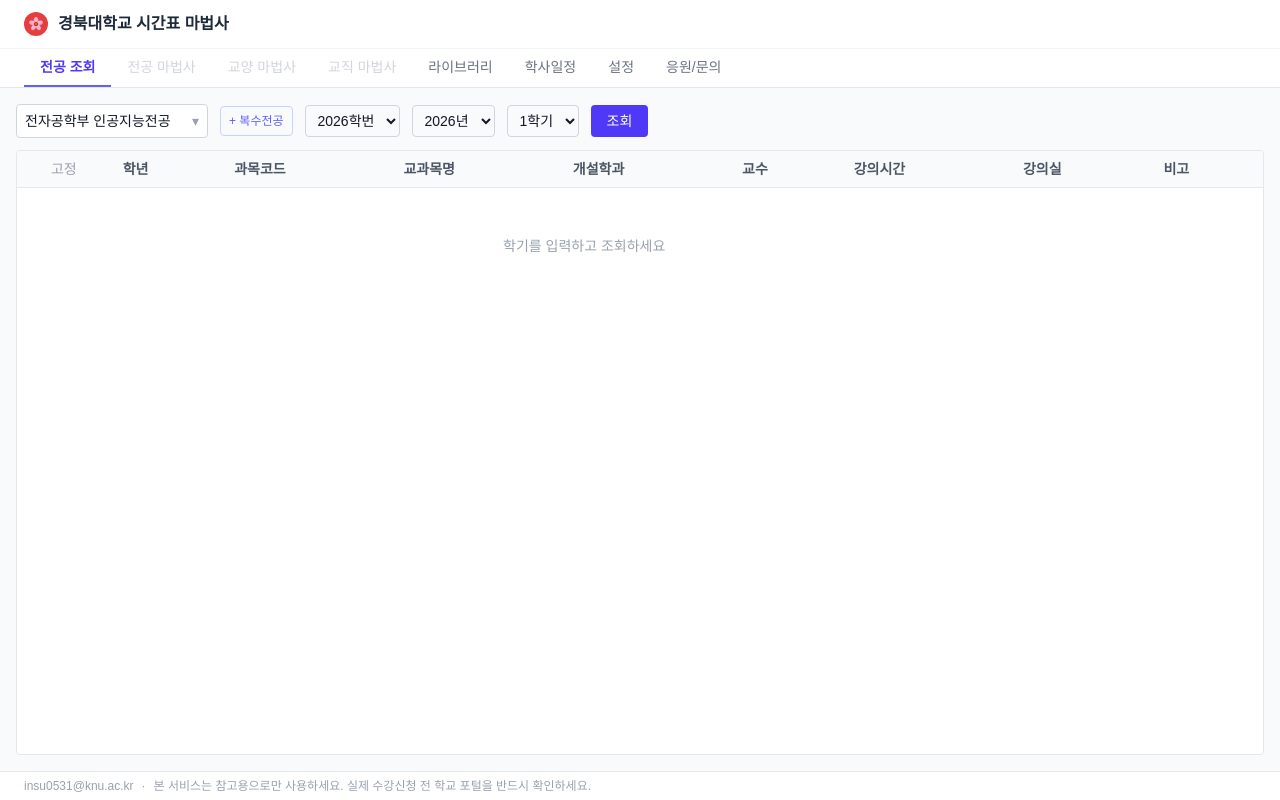
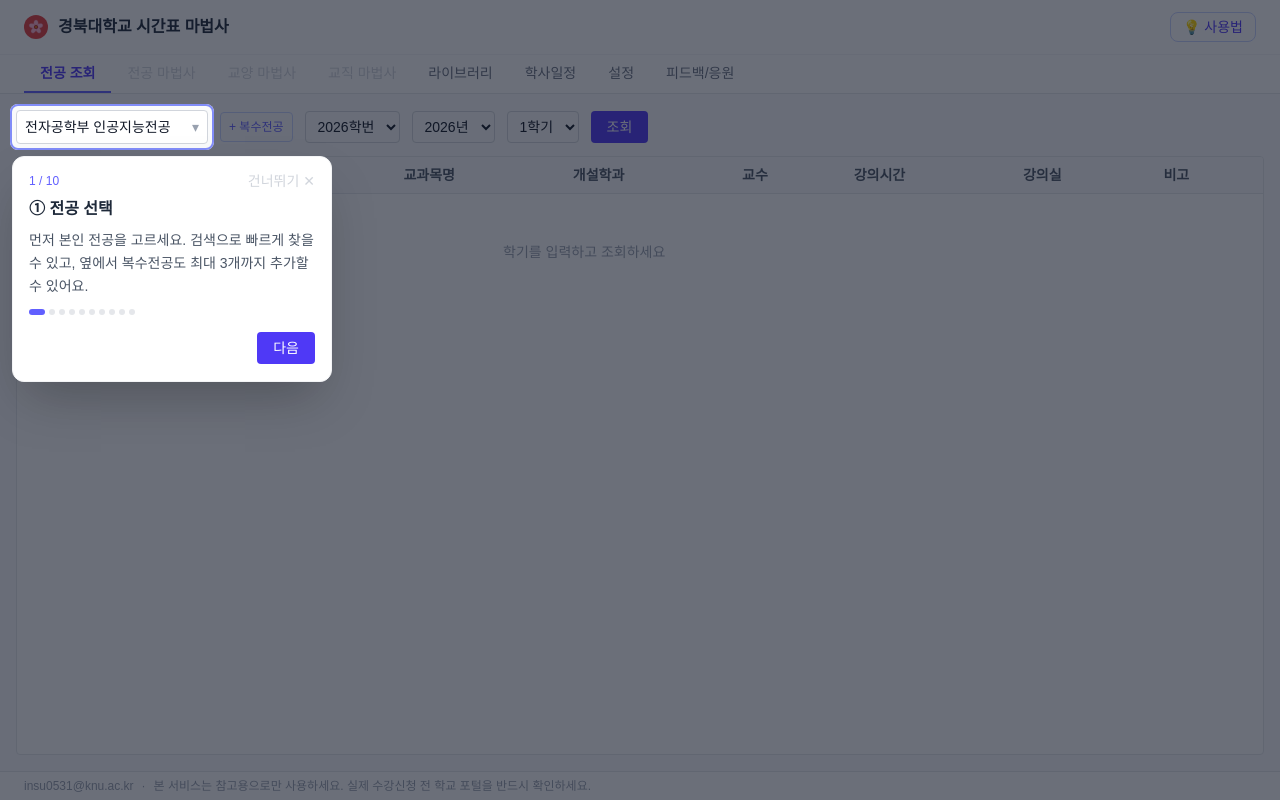
Before and after one commit to Insu0531/AI-major-tracker, a Next.js app in the folder web/: page / in a window 1280 px wide. Built offline with nearby package versions, Linux system fonts and the light colour scheme.

Commit message:
도움말 추가

```diff
--- a/web/app/page.tsx
+++ b/web/app/page.tsx
@@ -10,6 +10,60 @@
 import FeedbackTab from "@/components/FeedbackTab";
 import LibraryTab from "@/components/LibraryTab";
 import AcademicCalendarTab from "@/components/AcademicCalendarTab";
+import GuideTour, { TourStep } from "@/components/GuideTour";
+
+const TOUR_STEPS: TourStep[] = [
+  {
+    selector: '[data-tour="major"]',
+    title: "① 전공 선택",
+    body: "먼저 본인 전공을 고르세요. 검색으로 빠르게 찾을 수 있고, 옆에서 복수전공도 최대 3개까지 추가할 수 있어요.",
+  },
+  {
+    selector: '[data-tour="entry"]',
+    title: "② 학번 · 학기",
+    body: "입학 학번과 조회할 학기를 선택하세요. 학번에 맞는 이수체계가 자동으로 적용됩니다.",
+  },
+  {
+    selector: '[data-tour="fetch"]',
+    title: "③ 조회",
+    body: "조회를 누르면 해당 학기에 개설된 모든 분반이 아래 표에 나타납니다.",
+  },
+  {
+    selector: '[data-tour="pin"]',
+    title: "④ 분반 고정 / 제외",
+    body: "표에서 ☆를 누르면 꼭 듣고 싶은 분반을 고정(★)하고, 한 번 더 누르면 제외(✕)할 수 있어요.\n고정한 분반은 시간표에 반드시 포함됩니다.",
+  },
+  {
+    selector: '[data-tour="tab-wizard"]',
+    title: "⑤ 전공 마법사",
+    body: "선택한 과목들로 가능한 모든 시간표 조합을 자동으로 만들어 줍니다. 필터를 이용해 공강 요일·교수·시간대 등으로 원하는 조합만 걸러낼 수 있어요.",
+  },
+  {
+    selector: '[data-tour="tab-gyoyang"]',
+    title: "⑥ 교양 · 교직 마법사",
+    body: "전공 조합을 전공 마법사에서 '★이 시간표로 교양 마법사 시작'으로 고정한 뒤, 남는 시간에 맞춰 교양/교직 과목을 추가로 배치합니다.",
+  },
+  {
+    selector: '[data-tour="tab-library"]',
+    title: "⑦ 라이브러리",
+    body: "완성한 시간표를 저장해 두고 나중에 다시 불러올 수 있어요.",
+  },
+  {
+    selector: '[data-tour="tab-calendar"]',
+    title: "⑧ 학사일정",
+    body: "수강신청·시험·방학 등 학사 일정을 달력으로 한눈에 확인하세요.",
+  },
+  {
+    selector: '[data-tour="tab-feedback"]',
+    title: "⑨ 피드백 · 응원",
+    body: "버그 신고, 원하는 전공 추가 요청, 기능 제안, 응원 메시지를 남길 수 있어요. 여러분의 한 마디가 큰 힘이 됩니다!",
+  },
+  {
+    selector: '[data-tour="help-btn"]',
+    title: "언제든 다시 볼 수 있어요",
+    body: "사용법이 다시 필요하면 오른쪽 위 '💡 사용법' 버튼을 누르세요. 그럼 즐거운 수강신청 되세요! 🎉",
+  },
+];
 
 type Row = {
   grade: string;
@@ -47,11 +101,20 @@
   const [gyoyangDirectConfirm, setGyoyangDirectConfirm] = useState(false);
   const [semWarnConfirm, setSemWarnConfirm] = useState(false);
   const [semWarnSeen, setSemWarnSeen] = useState(false);
+  const [runTour, setRunTour] = useState(false);
 
   useEffect(() => {
     const stored = localStorage.getItem("theme");
     setDarkMode(stored === "dark");
+    // 첫 방문 시 사용법 투어 자동 실행
+    if (!localStorage.getItem("tourSeen")) {
+      setTab("search");
+      setRunTour(true);
+    }
   }, []);
+
+  const startTour = () => { setTab("search"); setRunTour(true); };
+  const closeTour = () => { setRunTour(false); localStorage.setItem("tourSeen", "1"); };
 
   const toggleDark = () => {
     const next = !darkMode;
@@ -401,6 +464,13 @@
           <circle cx="16" cy="16" r="1.1" fill="#ffd700"/>
         </svg>
         <h1 className="text-base font-bold text-gray-800">경북대학교 시간표 마법사</h1>
+        <button
+          data-tour="help-btn"
+          onClick={startTour}
+          className="ml-auto flex items-center gap-1 text-sm text-indigo-600 border border-indigo-200 rounded-lg px-3 py-1 hover:bg-indigo-50 transition-colors shrink-0"
+        >
+          <span>💡</span> 사용법
+        </button>
       </header>
 
       {/* Tabs */}
@@ -413,7 +483,7 @@
           { key: "library", label: "라이브러리" },
           { key: "calendar", label: "학사일정" },
           { key: "settings", label: "설정" },
-          { key: "feedback", label: "응원/문의" },
+          { key: "feedback", label: "피드백/응원" },
         ] as const).map(({ key, label }) => {
           const disabled =
             (key === "wizard" && rows.length === 0) ||
@@ -426,6 +496,7 @@
           return (
             <button
               key={key}
+              data-tour={`tab-${key}`}
               onClick={() => { if (!disabled) setTab(key); }}
               title={disabled ? disabledTitle : undefined}
               className={`px-4 py-2 text-sm border-b-2 transition-colors ${
@@ -451,7 +522,7 @@
           <div className="flex flex-col flex-1 overflow-hidden p-4 gap-3">
             <div className="flex items-center gap-3 flex-wrap" onKeyDown={(e) => { if (e.key === "Enter" && !loading && courses.length > 0) { if (rows.length > 0) { setRefetchConfirm(true); return; } if (SEM_WARN_ACTIVE && !semWarnSeen) { setSemWarnConfirm(true); return; } doFetch(); } }}>
               {/* 전공 드롭다운 (검색 가능) */}
-              <div ref={majorDropRef} className="relative">
+              <div ref={majorDropRef} className="relative" data-tour="major">
                 <button
                   type="button"
                   disabled={loading}
@@ -494,7 +565,7 @@
                                 onClick={() => { setMajorDropOpen(false); setMajorSearch(""); setTab("feedback"); }}
                                 className="text-xs px-3 py-1.5 bg-indigo-50 text-indigo-600 border border-indigo-200 rounded-lg hover:bg-indigo-100 transition-colors"
                               >
-                                응원/문의에서 추가 요청하기 →
+                                피드백/응원에서 추가 요청하기 →
                               </button>
                             </div>
                           );
@@ -599,6 +670,7 @@
 
               {/* 입학연도 드롭다운 */}
               <select
+                data-tour="entry"
                 className="border border-gray-300 rounded px-2 py-1.5 text-sm focus:outline-none focus:ring-1 focus:ring-indigo-400"
                 value={entryYear}
                 onChange={(e) => { setEntryYear(Number(e.target.value)); setRows([]); setStatusText(""); }}
@@ -636,6 +708,7 @@
                 onMouseLeave={() => setShowMajor2Tip(false)}
               >
                 <button
+                  data-tour="fetch"
                   onClick={() => {
                     if (rows.length > 0) { setRefetchConfirm(true); return; }
                     if (SEM_WARN_ACTIVE && !semWarnSeen) { setSemWarnConfirm(true); return; }
@@ -696,7 +769,7 @@
               <table className="text-sm w-full border-collapse min-w-max">
                 <thead className="sticky top-0 bg-gray-50 z-10">
                   <tr>
-                    <th className="px-2 py-2 border-b border-gray-200 text-gray-400 font-medium whitespace-nowrap">고정</th>
+                    <th data-tour="pin" className="px-2 py-2 border-b border-gray-200 text-gray-400 font-medium whitespace-nowrap">고정</th>
                     {COLS.map((c) => (
                       <th
                         key={c.key}
@@ -1274,7 +1347,7 @@
           )}
         </div>
 
-        {/* ── 응원/문의 탭 ── */}
+        {/* ── 피드백/응원 탭 ── */}
         {tab === "feedback" && <FeedbackTab />}
 
         {/* ── 라이브러리 탭 ── */}
@@ -1367,6 +1440,8 @@
       )}
 
 
+      <GuideTour steps={TOUR_STEPS} run={runTour} onClose={closeTour} />
+
       <footer className="border-t border-gray-200 bg-white px-6 py-1.5 text-xs text-gray-400 flex gap-2 shrink-0">
         <span>insu0531@knu.ac.kr</span>
         <span>·</span>
--- a/web/components/FeedbackTab.tsx
+++ b/web/components/FeedbackTab.tsx
@@ -69,7 +69,7 @@
     <div className="flex-1 overflow-auto p-6 flex justify-center">
       <div className="w-full max-w-lg flex flex-col gap-5">
         <div>
-          <h2 className="text-lg font-semibold text-gray-800">응원/문의</h2>
+          <h2 className="text-lg font-semibold text-gray-800">피드백/응원</h2>
           <p className="text-xs text-gray-400 mt-0.5">버그 신고, 기능 제안, 응원 메시지를 보내주세요.</p>
         </div>
 
--- /dev/null
+++ b/web/components/GuideTour.tsx
@@ -0,0 +1,186 @@
+"use client";
+
+import { useState, useEffect, useLayoutEffect, useCallback } from "react";
+
+export type TourStep = {
+  selector: string;   // 강조할 요소 (data-tour 속성 등 CSS 셀렉터)
+  title: string;
+  body: string;
+};
+
+type Rect = { top: number; left: number; width: number; height: number };
+
+const PAD = 6;          // 스포트라이트 여백
+const TIP_W = 320;      // 말풍선 너비
+const GAP = 12;         // 말풍선과 대상 사이 간격
+
+export default function GuideTour({
+  steps,
+  run,
+  onClose,
+}: {
+  steps: TourStep[];
+  run: boolean;
+  onClose: () => void;
+}) {
+  const [idx, setIdx] = useState(0);
+  const [rect, setRect] = useState<Rect | null>(null);
+
+  // 투어를 새로 켤 때마다 첫 단계로
+  useEffect(() => {
+    if (run) setIdx(0);
+  }, [run]);
+
+  const measure = useCallback(() => {
+    const step = steps[idx];
+    if (!step) return;
+    const el = document.querySelector(step.selector) as HTMLElement | null;
+    if (!el) { setRect(null); return; }
+    const r = el.getBoundingClientRect();
+    setRect({ top: r.top, left: r.left, width: r.width, height: r.height });
+  }, [steps, idx]);
+
+  // 단계 변경 시: 레이아웃 안정화 후 측정
+  useLayoutEffect(() => {
+    if (!run) return;
+    let raf2 = 0;
+    const raf1 = requestAnimationFrame(() => { raf2 = requestAnimationFrame(measure); });
+    return () => { cancelAnimationFrame(raf1); cancelAnimationFrame(raf2); };
+  }, [run, idx, measure]);
+
+  // 리사이즈/스크롤 시 재측정
+  useEffect(() => {
+    if (!run) return;
+    const handler = () => measure();
+    window.addEventListener("resize", handler);
+    window.addEventListener("scroll", handler, true);
+    return () => {
+      window.removeEventListener("resize", handler);
+      window.removeEventListener("scroll", handler, true);
+    };
+  }, [run, measure]);
+
+  // 키보드 조작
+  useEffect(() => {
+    if (!run) return;
+    const handler = (e: KeyboardEvent) => {
+      if (e.key === "Escape") {
+        // 마지막(안내) 단계가 아니면 건너뛰기 → 마지막 단계로 이동
+        setIdx((i) => (i >= steps.length - 1 ? (onClose(), i) : steps.length - 1));
+      } else if (e.key === "ArrowRight" || e.key === "Enter") {
+        setIdx((i) => (i >= steps.length - 1 ? (onClose(), i) : i + 1));
+      } else if (e.key === "ArrowLeft") {
+        setIdx((i) => Math.max(0, i - 1));
+      }
+    };
+    window.addEventListener("keydown", handler);
+    return () => window.removeEventListener("keydown", handler);
+  }, [run, steps.length, onClose]);
+
+  if (!run || steps.length === 0) return null;
+
+  const step = steps[idx];
+  const isFirst = idx === 0;
+  const isLast = idx === steps.length - 1;
+
+  const next = () => { if (isLast) onClose(); else setIdx((i) => i + 1); };
+  const prev = () => { if (!isFirst) setIdx((i) => i - 1); };
+  // 건너뛰기: 마지막(안내) 단계로 이동, 이미 마지막이면 닫기
+  const skip = () => { if (isLast) onClose(); else setIdx(steps.length - 1); };
+
+  // 말풍선 위치 계산
+  const vw = typeof window !== "undefined" ? window.innerWidth : 1280;
+  const vh = typeof window !== "undefined" ? window.innerHeight : 800;
+  let tipTop: number;
+  let tipLeft: number;
+  let placeBelow = true;
+
+  if (rect) {
+    placeBelow = rect.top + rect.height + GAP + 160 < vh;
+    tipTop = placeBelow ? rect.top + rect.height + GAP : Math.max(GAP, rect.top - GAP - 170);
+    tipLeft = rect.left + rect.width / 2 - TIP_W / 2;
+    tipLeft = Math.max(GAP, Math.min(tipLeft, vw - TIP_W - GAP));
+  } else {
+    // 대상을 못 찾으면 화면 중앙
+    tipTop = vh / 2 - 90;
+    tipLeft = vw / 2 - TIP_W / 2;
+  }
+
+  return (
+    <div className="fixed inset-0 z-[2000]">
+      {/* 클릭 차단 레이어 */}
+      <div className="absolute inset-0" onClick={(e) => e.stopPropagation()} />
+
+      {/* 스포트라이트 */}
+      {rect && (
+        <div
+          className="pointer-events-none rounded-lg transition-all duration-200"
+          style={{
+            position: "fixed",
+            top: rect.top - PAD,
+            left: rect.left - PAD,
+            width: rect.width + PAD * 2,
+            height: rect.height + PAD * 2,
+            boxShadow: "0 0 0 9999px rgba(17,24,39,0.62)",
+            border: "2px solid #818cf8",
+          }}
+        />
+      )}
+      {/* 대상이 없을 때도 화면을 살짝 어둡게 */}
+      {!rect && <div className="absolute inset-0 bg-gray-900/60" />}
+
+      {/* 말풍선 */}
+      <div
+        className="fixed bg-white rounded-xl shadow-2xl border border-gray-100 p-4 flex flex-col gap-2"
+        style={{ top: tipTop, left: tipLeft, width: TIP_W }}
+        onClick={(e) => e.stopPropagation()}
+      >
+        <div className="flex items-center justify-between">
+          <span className="text-xs font-medium text-indigo-500">
+            {idx + 1} / {steps.length}
+          </span>
+          {!isLast && (
+            <button
+              onClick={skip}
+              className="text-gray-300 hover:text-gray-500 text-sm leading-none"
+              title="건너뛰기 (Esc)"
+            >
+              건너뛰기 ✕
+            </button>
+          )}
+        </div>
+
+        <h4 className="text-base font-bold text-gray-800">{step.title}</h4>
+        <p className="text-sm text-gray-600 leading-relaxed whitespace-pre-line">{step.body}</p>
+
+        {/* 진행 점 */}
+        <div className="flex items-center gap-1 mt-1">
+          {steps.map((_, i) => (
+            <span
+              key={i}
+              className={`h-1.5 rounded-full transition-all ${
+                i === idx ? "w-4 bg-indigo-500" : "w-1.5 bg-gray-200"
+              }`}
+            />
+          ))}
+        </div>
+
+        <div className="flex items-center justify-between mt-2">
+          <button
+            onClick={prev}
+            disabled={isFirst}
+            className="text-sm px-3 py-1.5 rounded border border-gray-200 text-gray-500 hover:bg-gray-50 disabled:opacity-0 disabled:cursor-default transition"
+          >
+            이전
+          </button>
+          <button
+            onClick={next}
+            className="text-sm px-4 py-1.5 rounded bg-indigo-600 text-white font-medium hover:bg-indigo-700 transition"
+          >
+            {isLast ? "시작하기" : "다음"}
+          </button>
+        </div>
+      </div>
+    </div>
+  );
+}
--- a/web/components/GyoyangWizard.tsx
+++ b/web/components/GyoyangWizard.tsx
@@ -669,7 +669,7 @@
               onClick={() => { setSaveToast(false); onFeedbackClick(); }}
               className="shrink-0 text-xs text-indigo-300 hover:text-indigo-200 underline whitespace-nowrap"
             >
-              응원/문의
+              피드백/응원
             </button>
           )}
           <button onClick={() => setSaveToast(false)} className="shrink-0 text-gray-500 hover:text-gray-300 text-base leading-none">✕</button>
--- a/web/components/KyoshikWizard.tsx
+++ b/web/components/KyoshikWizard.tsx
@@ -490,7 +490,7 @@
           {onFeedbackClick && (
             <button onClick={() => { setSaveToast(false); onFeedbackClick(); }}
               className="shrink-0 text-xs text-indigo-300 hover:text-indigo-200 underline whitespace-nowrap">
-              응원/문의
+              피드백/응원
             </button>
           )}
           <button onClick={() => setSaveToast(false)} className="shrink-0 text-gray-500 hover:text-gray-300 text-base leading-none">✕</button>
```
